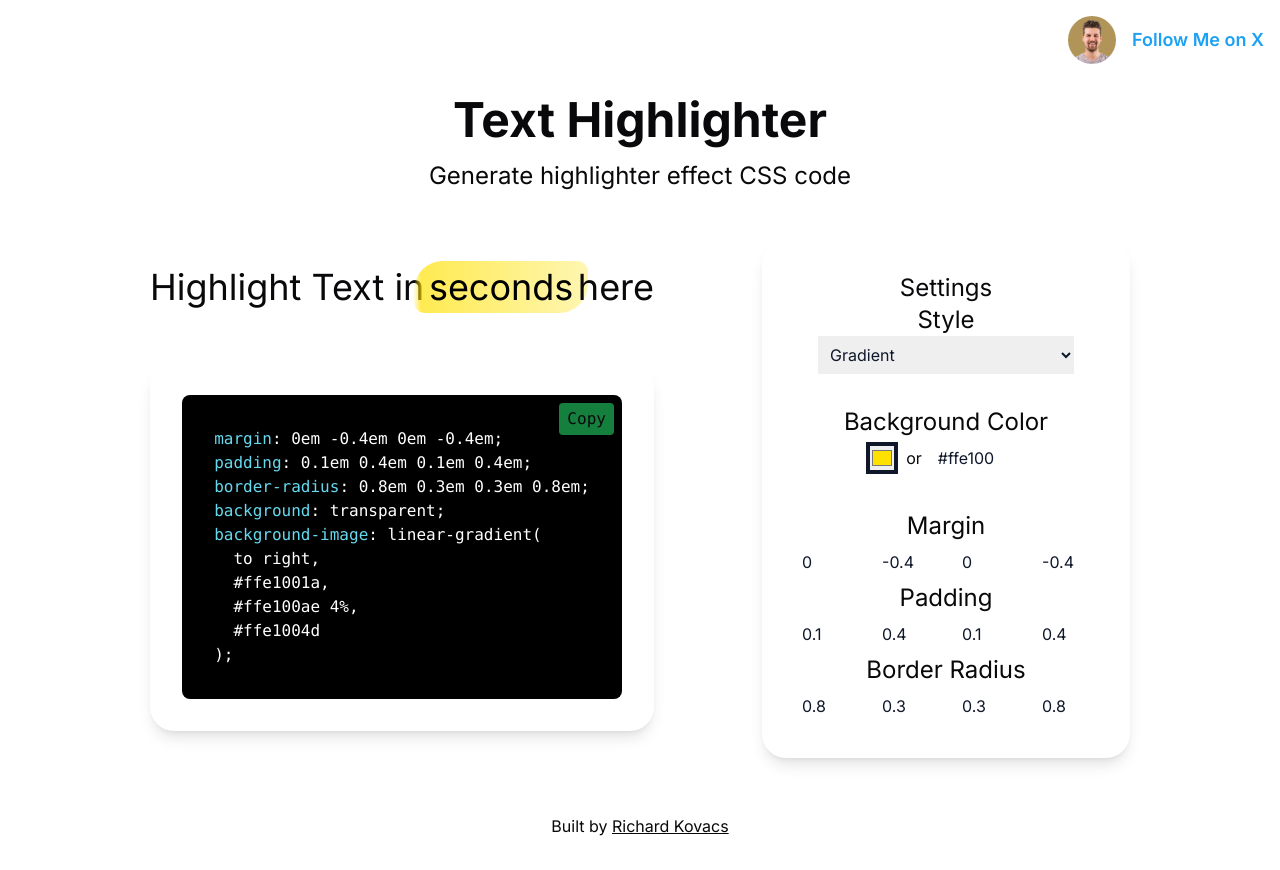
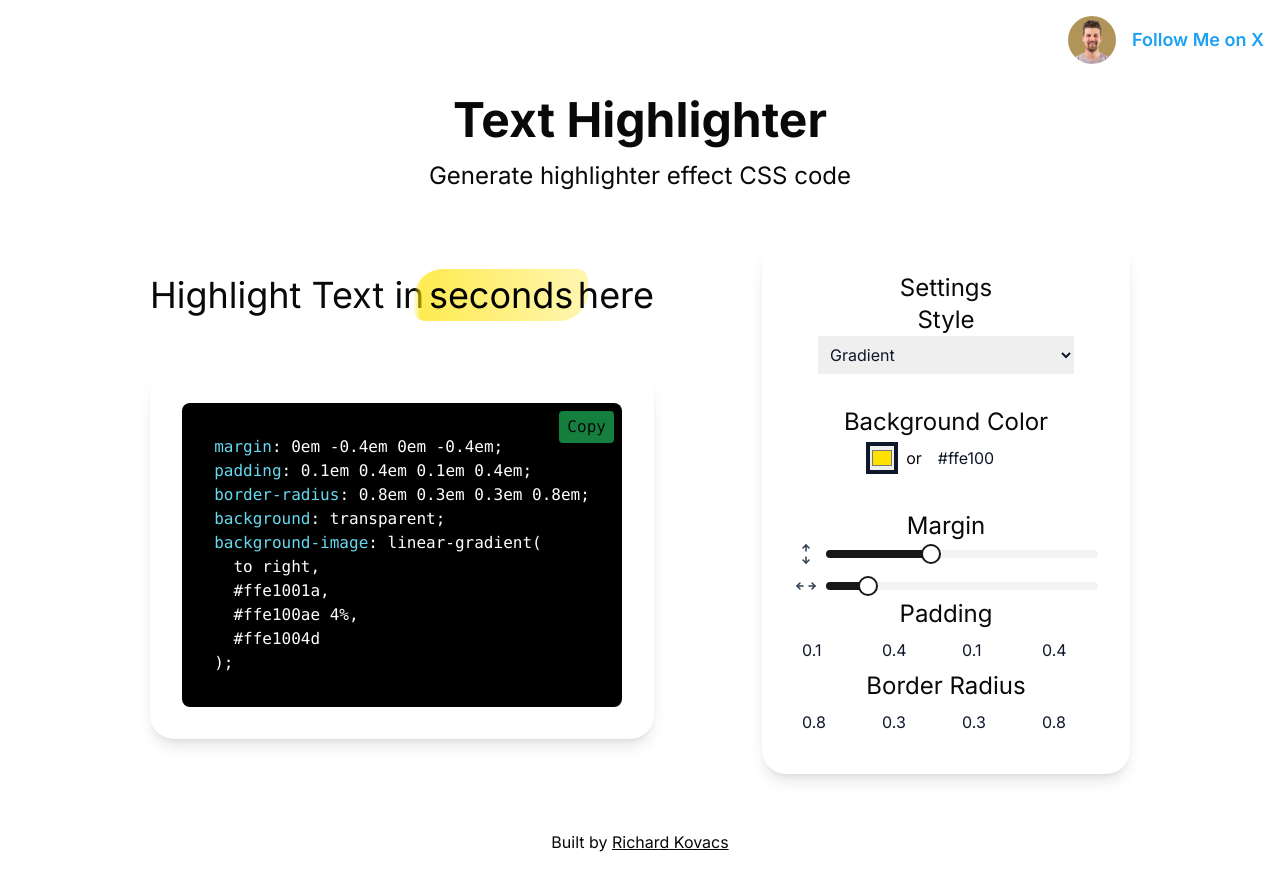
Before and after one commit to kovrichard/highlight-css, a Next.js app: page / in a window 1280 px wide. Built offline with nearby package versions, Linux system fonts and the light colour scheme.

Commit message:
feat: change margin setting to slider

```diff
--- a/src/app/page.tsx
+++ b/src/app/page.tsx
@@ -1,6 +1,8 @@
 "use client";
 
 import { useRef, useState } from "react";
+import Image from "next/image";
+import { Slider } from "@/components/ui/slider";
 
 enum Style {
   Gradient,
@@ -33,6 +35,22 @@ export default function Home() {
   const copyToClipboard = async () => {
     const text = textAreaRef.current?.innerText;
     await navigator.clipboard.writeText(text!);
+  };
+
+  const changeXMargin = (value: number) => {
+    setMargin({
+      ...margin,
+      left: value,
+      right: value,
+    });
+  };
+
+  const changeYMargin = (value: number) => {
+    setMargin({
+      ...margin,
+      top: value,
+      bottom: value,
+    });
   };
 
   return (
@@ -148,29 +166,43 @@ export default function Home() {
               <input
                 type="text"
                 className="w-24 p-2 text-slate-900"
-                placeholder="#000000"
                 value={color}
                 onChange={(e) => setColor(e.target.value)}
               />
             </div>
           </div>
           <label className="text-2xl">Margin</label>
-          <div className="flex justify-around gap-4">
-            {["top", "right", "bottom", "left"].map((direction) => (
-              <input
-                key={direction}
-                type="number"
-                step={0.2}
-                value={margin[direction]}
-                onChange={(e) =>
-                  setMargin({
-                    ...margin,
-                    [direction]: parseFloat(e.target.value),
-                  })
-                }
-                className="w-16 p-2 text-slate-900"
+          <div className="flex w-full flex-col justify-around gap-2">
+            <div className="flex gap-2">
+              <Image
+                src="/arrows-move-vertical.svg"
+                width={24}
+                height={24}
+                alt="Arrows up and down"
               />
-            ))}
+              <Slider
+                value={[margin.top]}
+                min={-0.6}
+                max={1}
+                onValueChange={(value) => changeYMargin(value[0])}
+                step={0.1}
+              />
+            </div>
+            <div className="flex gap-2">
+              <Image
+                src="/arrows-move-horizontal.svg"
+                width={24}
+                height={24}
+                alt="Arrows left and right"
+              />
+              <Slider
+                value={[margin.left]}
+                min={-0.6}
+                max={1}
+                onValueChange={(value) => changeXMargin(value[0])}
+                step={0.1}
+              />
+            </div>
           </div>
           <label className="text-2xl">Padding</label>
           <div className="flex justify-around gap-4">
```
Also changed, not shown: public/arrows-move-horizontal.svg (added), public/arrows-move-vertical.svg (added).
